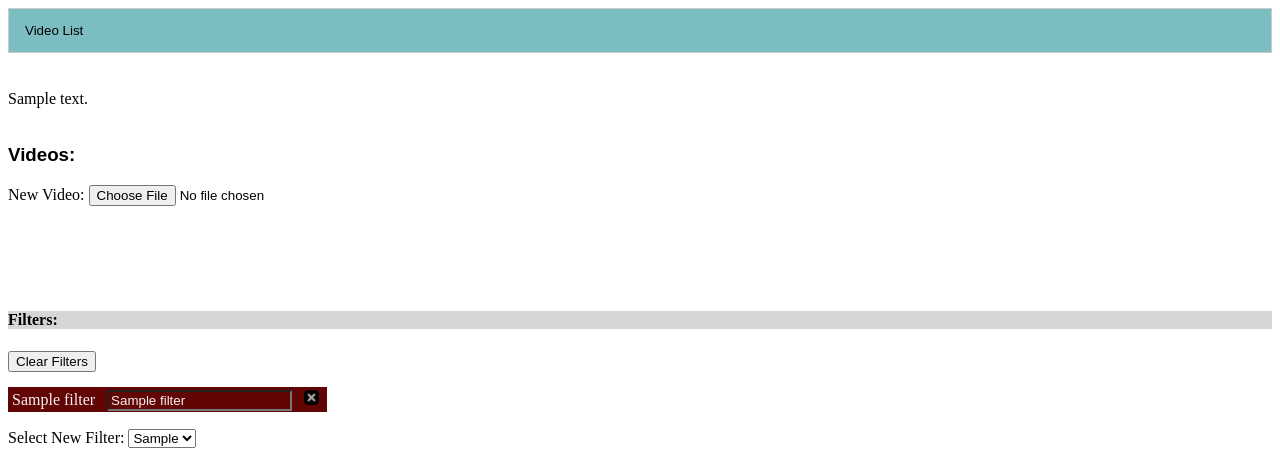
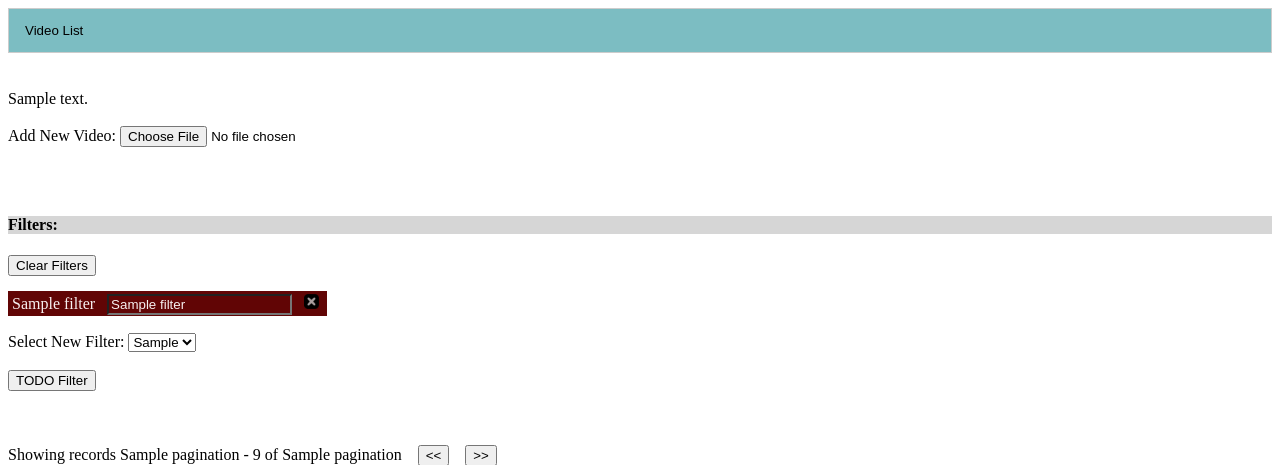
Before and after one commit to bgsimpkins/video_archive, a Flask app: template templates/video_archive.html in a window 1280 px wide. Shown: the top 465 px of the page. Run offline with Flask 3, Linux system fonts and the light colour scheme; the template is opened without the code that fills it: most values are stand-ins (such as "Sample title", 1, 10 or a date in 2020); some libraries are stand-ins or nearby versions.

Commit message:
couple tweaks

```diff
--- a/templates/video_archive.html
+++ b/templates/video_archive.html
@@ -24,11 +24,11 @@
     <div id="debugText"></div>
     <br>
 
-    <h3>Videos:</h3>
+    <!--h3>Videos:</h3-->
 
     <form id="new_video_form" method="post" enctype="multipart/form-data">
         <!--button type="button" id="add_video_button" name="add_video">Add New Video</button-->
-        <label for="add_video_button">New Video:</label>
+        <label for="add_video_button">Add New Video:</label>
         <input type="file" id="add_video_button" name="new_video_file">
         <div id="new_video_div" style="visibility: hidden;">
             <br>
@@ -36,7 +36,6 @@
         </div>
     </form>
 
-        <br><br>
     <form id="videos_form" method="post">
 
         <h4>Filters:</h4>
```
